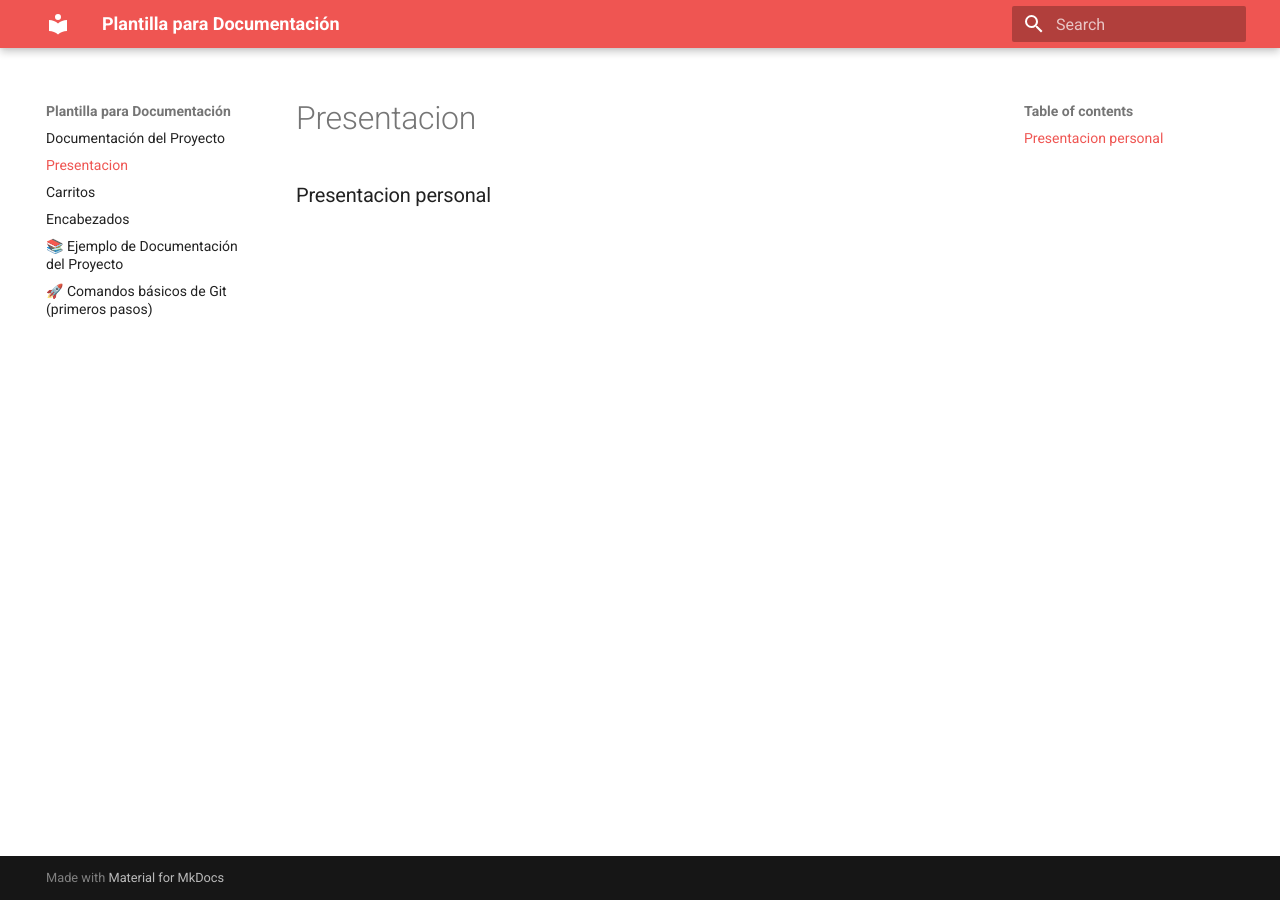
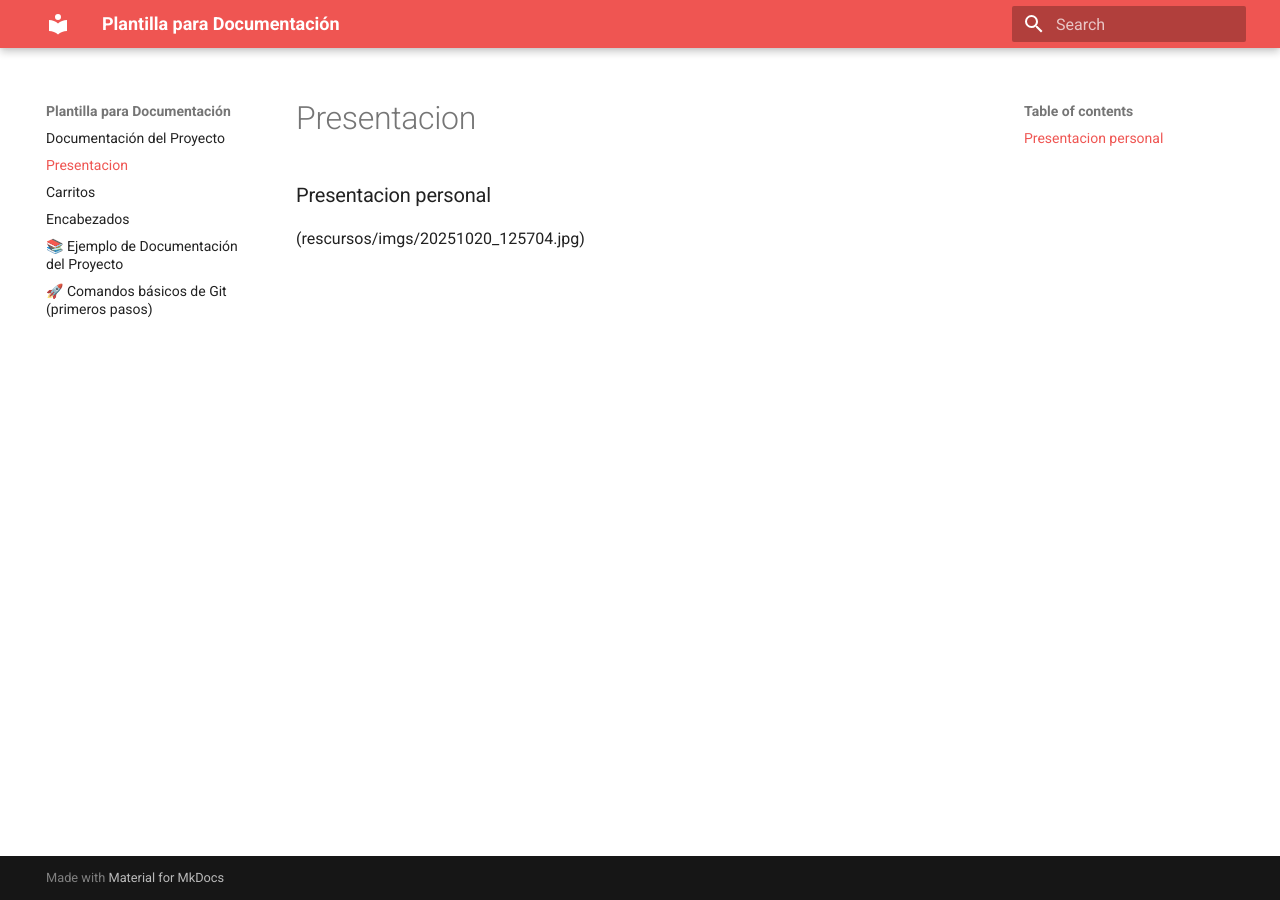
Before and after one commit to Aldo0112/Mi_reporte, an MkDocs documentation site: the page built from docs/Presentacion.md, in a window 1280 px wide. Built offline with MkDocs 1.6.1 and Material for MkDocs 9.7.7, drawn with Linux system fonts in a browser that asks for light colours.

Commit message:
Update Presentacion.md

```diff
--- a/docs/Presentacion.md
+++ b/docs/Presentacion.md
@@ -1 +1,2 @@
 ### Presentacion personal
+(rescursos/imgs/20251020_125704.jpg)
```
